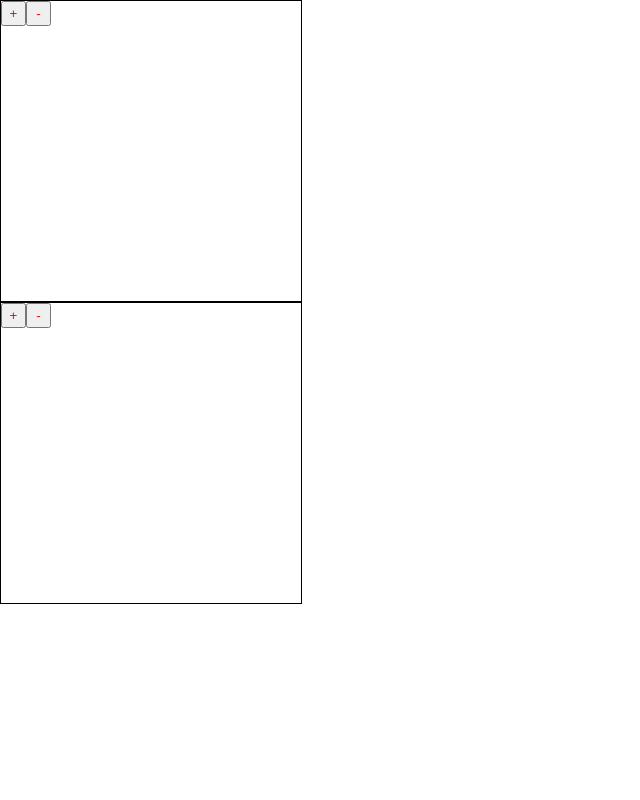
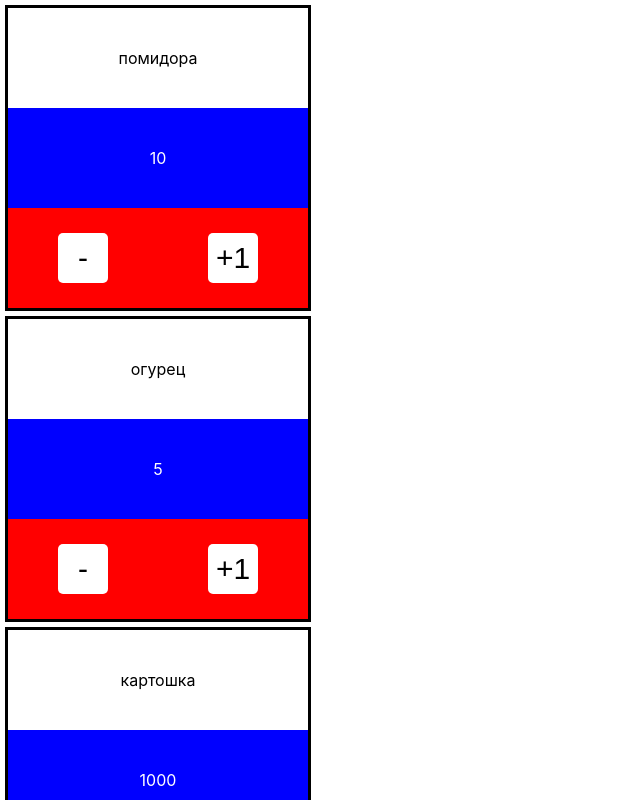
Before and after one commit to Ken760/shop-app, a React app: page / in a window 1280 px wide. Shown: the top 800 px of the page, without its empty margins (0-640 px from the left). Built offline with nearby package versions, Linux system fonts and the light colour scheme; the HTML template or start-up script is replaced by a standard one.

Commit message:
Реализовал компоненты карторчки
Контейнер: название, количество, добавление и удаление товара .
Проброс названия и количества товара

```diff
--- a/src/App.jsx
+++ b/src/App.jsx
@@ -6,8 +6,10 @@ import Card from './components/side/Сard/Card'
 function App() {
   return (
     <div className="App">
-      <Card/>
-      <Card/>
+      <Card productName="помидора" productAmount="10"/>
+      <Card productName="огурец" productAmount="5"/>
+      <Card productName="картошка" productAmount="1000"/>
+      <Card productName="лук" productAmount="1"/>
     </div>
   );
 }
--- a/src/components/base/Button/Button.css
+++ b/src/components/base/Button/Button.css
@@ -1,5 +1,20 @@
-.simple-button{
-    color: red;
-    width: 25px;
-    height: 25px;
+.simple-button {
+  width: 50px;
+  height: 50px;
+  font-weight: 400;
+  cursor: pointer;
+  background-color: #fff;
+  color: black;
+  font-size: 30px;
+  outline: none;
+  border: 0;
+  border-radius: 5px;
+  transition: all 0.15s ease;
+  margin: 50px;
 }
+.simple-button:hover {
+  transform: scale(1.01);
+}
+.simple-button:active {
+  transform: scale(0.98);
+}
--- a/src/components/side/Сard/Card.css
+++ b/src/components/side/Сard/Card.css
@@ -1,5 +1,37 @@
 .product-card {
   width: 300px;
   height: 300px;
-  border: 1px solid black;
+  margin: 5px;
+  border: 3px solid black;
+  display: block;
 }
+.top-panel {
+  width: 100%;
+  height: 100px;
+  background-color: white;
+  color: black;
+  display: flex;
+  justify-content: center;
+  align-items: center;
+  text-align: center;
+}
+.middle-container{
+  width: 100%;
+  height: 100px;
+  background-color: blue;
+  color: white;
+  display: flex;
+  justify-content: center;
+  align-items: center;
+  text-align: center;
+}
+.controller-container{
+  width: 100%;
+  height: 100px;
+  background-color: red;
+  color: black;
+  display: flex;
+  justify-content: center;
+  align-items: center;
+  text-align: center;
+}
--- a/src/components/side/Сard/Card.jsx
+++ b/src/components/side/Сard/Card.jsx
@@ -2,13 +2,22 @@ import React from 'react';
 import './Card.css';
 import Button from '../../base/Button/Button';
 
-
+/**
+ * Компонент карточки.
+ */
 const Card = (props) => {
+    const { productName, productAmount } = props;
     return <section className="product-card">
         <div>
-            <div>
-                <Button text="+"></Button>
+            <div className="top-panel">
+                <span>{productName}</span>
+            </div>
+            <div className="middle-container">
+                <span>{productAmount}</span>
+            </div>
+            <div className="controller-container">
                 <Button text="-"></Button>
+                <Button text="+1"></Button>
             </div>
         </div>
     </section>
```
